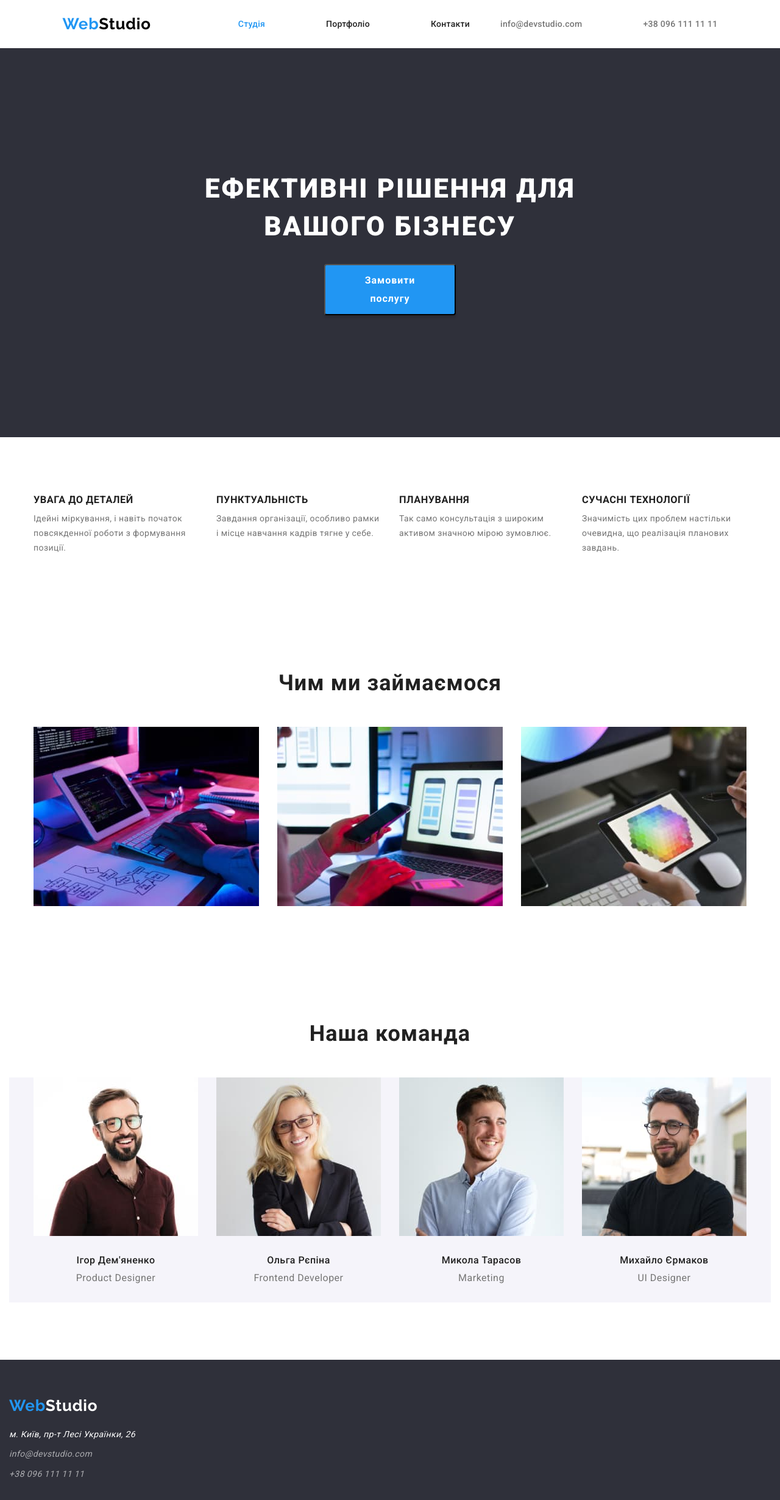
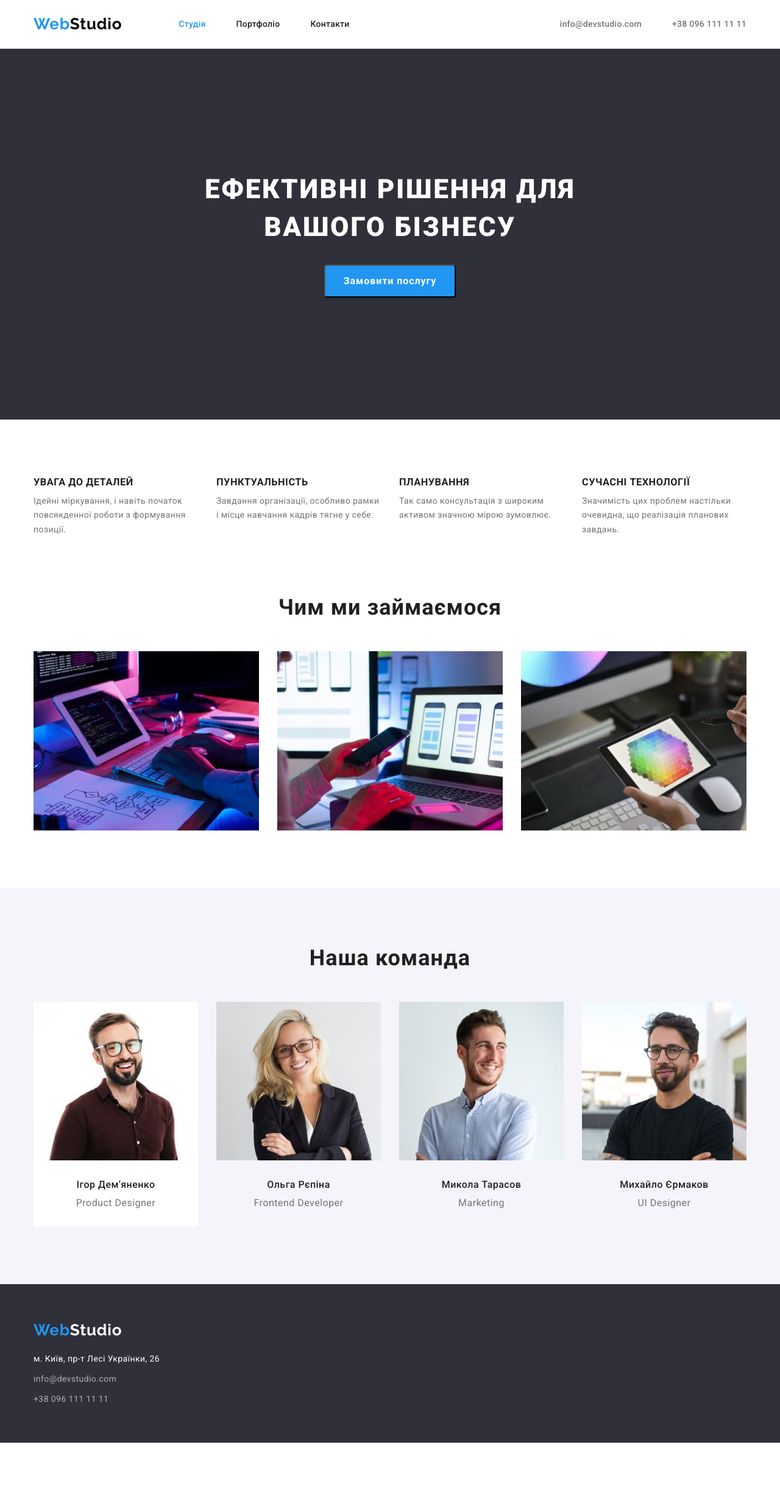
Before and after one commit to Svitlana-Pudova/goit-markup-hw-03, a plain HTML site: page index.html in a window 1280 px wide. Shown: the whole page at 61% size. After the commit the page ends 2366 px from the top, so only its background shows below. Drawn offline with nearby package versions, Linux system fonts and the light colour scheme.

Commit message:
Доопрацювання дз-3

```diff
--- a/css/styles.css
+++ b/css/styles.css
@@ -2,20 +2,19 @@ body {
     font-family: 'Roboto', sans-serif;
     font-style: normal;
     font-size: 14px;
+    max-width: 1600px;
     }
 header {
-    border-width: 1px;
-    border-color: #ECECEC;
-
+    border-bottom: 1px solid #ECECEC;
 }
 section {
     padding-top: 94px;
     padding-bottom: 94px;
 }
-.section:first-child {
+section:first-child {
     padding: 0;
 }
-.section:nth-child(2) {
+section:nth-child(2) {
     padding-bottom: 0;
 }
 ul {
@@ -40,7 +39,7 @@ h3 {
 }
 
 .container {
-    max-width: 1200 px;
+    max-width: 1200px;
     margin: 0 auto;
     padding: 0 15px;
 }
@@ -82,9 +81,9 @@ h3 {
     display: inline-block;
 }
 .logotype-studio-header {
-        color: #000000;
-        padding-top: 24px;
-        padding-bottom: 25px;
+    color: #000000;
+    padding-top: 24px;
+    padding-bottom: 25px;
 }
 .logotype-studio-footer {
     color: #FFFFFF;
@@ -97,6 +96,7 @@ h3 {
     align-items: center;
     flex-wrap: nowrap;
     gap: 50px;
+    margin-left: auto;
 }
 .menu-nav,
 .contacts-header {
@@ -106,8 +106,7 @@ h3 {
     padding-top: 32px;
     padding-bottom: 32px;
     display: block;
-    margin-left: 50px;
-   }
+}
 .menu-nav {
     color: #212121;
 }
@@ -125,14 +124,15 @@ h3 {
 }
 /* Main - page 1 - Студія */
 /* Section-hero */
+.hero {
+    background-color: #2F303A;
+}
 .top{
-    background-color: #2F303A;
     max-width: 1600px;
     padding-top: 200px;
     padding-bottom: 200px;
     text-align: center;
-    margin: 0 auto;
-   }
+}
 .hero-title {
     font-weight: 900;
     font-size: 44px;
@@ -149,7 +149,7 @@ h3 {
     font-family: inherit;
     font-weight: 700;
     font-size: 16px;
-    line-height: 1.9;
+    line-height: 1.88;
     text-align: center;
     letter-spacing: 0.06em;
     color: #FFFFFF;
@@ -157,12 +157,14 @@ h3 {
     box-shadow: 0px 4px 4px rgba(0, 0, 0, 0.15);
     border-radius: 4px;
     cursor: pointer;
-    max-width: 216px;
     margin: 0 auto;
-    padding: 10px 32px;
+    padding: 10px 30px;
 
 }
 /* Section-features */
+.features {
+    display: none;
+}
 .features-container{
     display: flex;
     gap: 30px;
@@ -201,12 +203,18 @@ h3 {
     margin-bottom: 50px;
 }
 /* Section - Наша команда */
+.our-team {
+    background-color: #F5F4FA;
+}
 .team-list {
     display: flex;
     gap: 30px;
     flex-basis: calc((100%-30px*3)/4);
     justify-content: center;
-    background-color: #F5F4FA;
+}
+.person {
+    background-color: #FFFFFF;
+    border-radius: 0px 0px 4px 4px;
 }
 .names-team {
     font-weight: 500;
@@ -237,8 +245,7 @@ img {
     background-color: #2F303A;
     padding-top: 60px;
     padding-bottom: 60px;
-    max-width: 1600px;
-    margin: 0 auto;
+
  }
  .address {
     font-style: normal;
@@ -249,9 +256,11 @@ img {
     font-weight: 400;
     line-height: 1.7;
     letter-spacing: 0.03em;
+    font-style: normal;
 }
 .address-footer {
     color: #FFFFFF;
+
 }
 .contacts-footer {
     color: rgba(255, 255, 255, 0.6);
@@ -318,7 +327,6 @@ img {
     padding: 20px 24px;
     border: 1px solid  #EEEEEE;
     border-top: 0;
-    background-color: #FFFFFF;
 }
 .image-name {
     font-weight: 700;
--- a/index.html
+++ b/index.html
@@ -13,7 +13,7 @@
 </head>
 <body>
     <header>
-            <div class="header-container">
+            <div class="header-container container">
                 <nav class="header-nav">
                     <a href="./index.html" class="logotype-web link">Web<span class="logotype-studio-header">Studio</span></a>
                     <ul class="list header-menu">
@@ -29,14 +29,15 @@
             </div>
     </header>
     <main>
-        <section class="top">
-            <div class="container">
+        <section class="hero">
+            <div class="container top">
                 <h1 class="hero-title">Ефективні рішення для вашого бізнесу</h1>
                 <button type="button" class="button-top">Замовити послугу</button>
             </div>
         </section>
         <section>
             <div class="container">
+                <h2 class="features">Особливості</h2>
                 <ul class="list features-container">
                     <li>
 
@@ -75,12 +76,12 @@
                     </ul>
             </div>
         </section>
-        <section>
+        <section class="our-team">
             <div class="container">
 
                     <h2 class="pictures-block">Наша команда</h2>
                     <ul class="list team-list">
-                        <li>
+                        <li class="person">
                             <img src="images/product-designer.jpg" alt="фото дизайнера продукту" width="270" height="260">
                             <h3 class="names-team">Ігор Дем'яненко</h3>
                             <p class="specialty">Product Designer</p>
```
Also changed, not shown: portfolio.html (+22 -21 lines).
